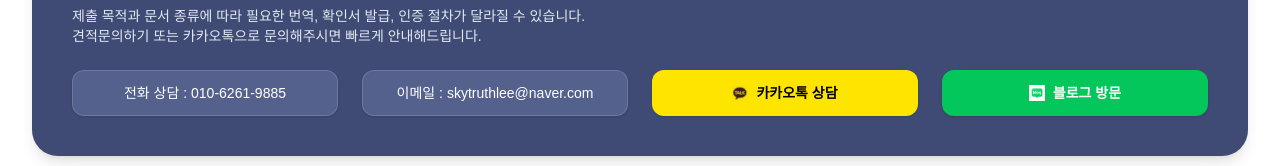
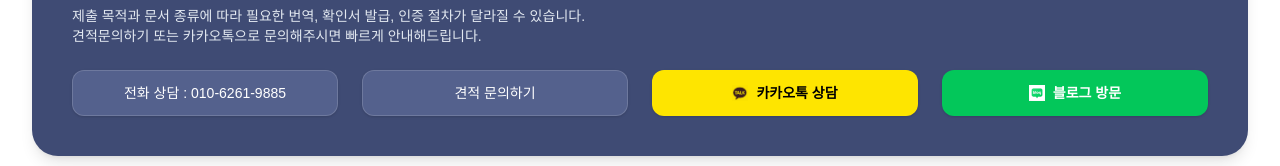
Before and after one commit to loveautumnsky1007-lab/jin-translation, a Next.js app: page / in a window 1280 px wide. Shown: the part 2205-2371 px from the top of the page. Built offline with nearby package versions, Linux system fonts and the light colour scheme.

Commit message:
견적문의

```diff
--- a/app/page.tsx
+++ b/app/page.tsx
@@ -308,9 +308,12 @@
     견적 문의하기
   </a>
 ) : (
-  <div className="flex items-center justify-center rounded-xl border border-white/15 bg-[#54618d] px-4 py-3 text-sm font-medium text-white shadow-sm">
-    이메일 : skytruthlee@naver.com
-  </div>
+  <a
+    href="/apply"
+    className="flex items-center justify-center rounded-xl border border-white/15 bg-[#54618d] px- py-3 text-sm font-medium text-white shadow-sm"
+  >
+    견적 문의하기
+  </a>
 )}
   <a
     href="https://open.kakao.com/me/love_autumnsky"
```
